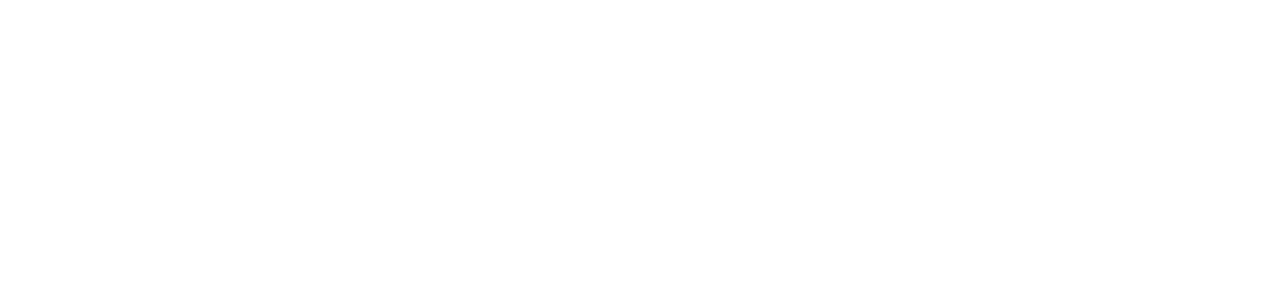
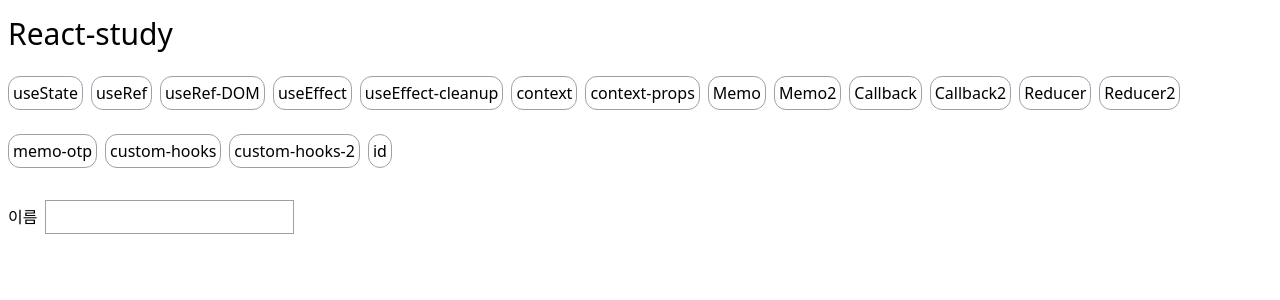
Before and after one commit to Doosic/front, a React (Vite) app in the folder react-study/: page /id in a window 1280 px wide. Before the commit this address had no page. Shown: the top 300 px of the page. Built offline with nearby package versions, Linux system fonts and the light colour scheme.

Commit message:
add: useId

```diff
--- a/react-study/src/App.jsx
+++ b/react-study/src/App.jsx
@@ -21,6 +21,7 @@
 import MemoOptimization from "./views/MemoOptimization.jsx";
 import CustomHooks from "./views/CustomHooks.jsx";
 import CustomHooks2 from "./views/CustomHooks2.jsx";
+import Id from "./views/Id.jsx"
 
 function App() {
 
@@ -44,6 +45,7 @@
           <Route path="memo-opt" element={<MemoOptimization/>}></Route>
           <Route path="custom-hooks" element={<CustomHooks/>}></Route>
           <Route path="custom-hooks-2" element={<CustomHooks2/>}></Route>
+          <Route path="id" element={<Id/>}></Route>
         </Route>
       </Routes>
     </Router>
--- a/react-study/src/layout/AppLayout.jsx
+++ b/react-study/src/layout/AppLayout.jsx
@@ -25,6 +25,7 @@
                 <Link className="border border-zinc-400 rounded-xl px-1 py-1" to="/memo-opt">memo-otp</Link>
                 <Link className="border border-zinc-400 rounded-xl px-1 py-1" to="/custom-hooks">custom-hooks</Link>
                 <Link className="border border-zinc-400 rounded-xl px-1 py-1" to="/custom-hooks-2">custom-hooks-2</Link>
+                <Link className="border border-zinc-400 rounded-xl px-1 py-1" to="/id">id</Link>
               </div>
             </header>
 
--- a/react-study/src/views/CustomHooks2.jsx
+++ b/react-study/src/views/CustomHooks2.jsx
@@ -1,5 +1,4 @@
 // fetch api를 이용해 데이터를 호출하는 Hook
-import {useEffect, useState} from "react";
 import {useFetch} from "../hooks/useFetch.js";
 
 const baseUrl = "https://jsonplaceholder.typicode.com"
--- /dev/null
+++ b/react-study/src/views/Id.jsx
@@ -0,0 +1,35 @@
+import {useId} from 'react';
+
+const Id = () => {
+  /*
+    - useId로 생성한 id는 input과 같은 form 요소에 접근할 때 유용하다.
+    - useId의 value값은 양쪽에 ":r0:" 과 같이 쌍점을 제공한다.
+    쌍점을 제공하는 이유는 querySelector()과 같은 함수로 이용하지 못하게하기 위해서다.
+    보안적 문제가 아닌, useRef()라는 이미 훌륭한 함수가 있으므로
+    react를 더 사용하게 하기 위해서다.
+  */
+
+  // const id = useId();
+
+  return (
+    <div className="flex flex-col space-y-2">
+      <MyInput/>
+    </div>
+  )
+}
+
+function MyInput() {
+  // 각 컴포넌트마다 고유한 ID를 가질 수 있다.
+  const id = useId();
+  return (
+    <div className="flex space-x-2 items-center">
+      <label htmlFor={id}>이름</label>
+      <input id={id} className="px-2 py-1 border border-zinc-400"/>
+
+      {/*<label htmlFor={`${id}-age`}>나이</label>*/}
+      {/*<input id={`${id}-age`} className="px-2 py-1 border border-zinc-400"/>*/}
+    </div>
+  )
+}
+
+export default Id;
```
